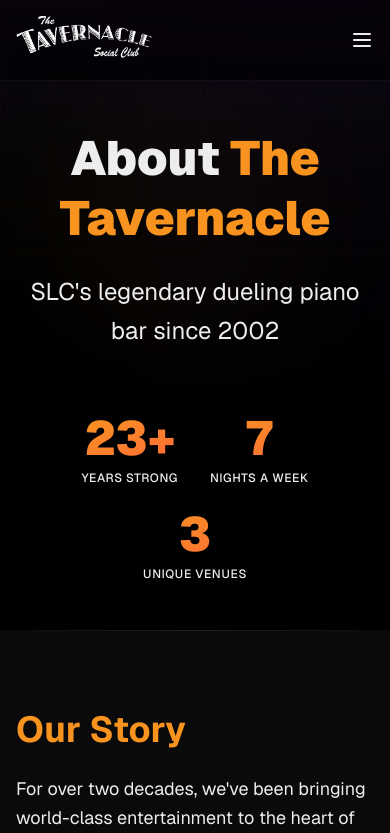
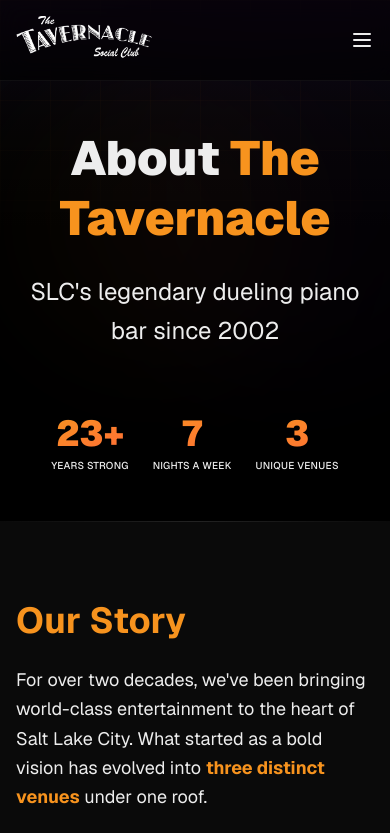
Before and after one commit to tavernacle/tavernacle.com, a Next.js app: page /about in a window 390 px wide. Shown: the top 833 px of the page. Built offline with nearby package versions, Linux system fonts and the light colour scheme.

Commit message:
even smaller mobile for stats

```diff
--- a/app/about/page.tsx
+++ b/app/about/page.tsx
@@ -67,12 +67,12 @@
           </div>
 
           {/* Quick Stats - Integrated Design */}
-          <div className="flex flex-wrap items-center justify-center gap-x-8 sm:gap-x-12 gap-y-6 max-w-4xl mx-auto">
+          <div className="flex flex-wrap items-center justify-center gap-x-6 sm:gap-x-8 md:gap-x-12 gap-y-6 max-w-4xl mx-auto">
             <div className="text-center">
-              <div className="text-5xl sm:text-6xl md:text-7xl font-black text-transparent bg-clip-text bg-gradient-to-br from-[#f7931e] to-[#ff6b35] mb-2">
+              <div className="text-4xl sm:text-5xl md:text-6xl lg:text-7xl font-black text-transparent bg-clip-text bg-gradient-to-br from-[#f7931e] to-[#ff6b35] mb-1 sm:mb-2">
                 23+
               </div>
-              <div className="text-foreground/60 font-medium text-xs sm:text-sm uppercase tracking-wider">
+              <div className="text-foreground/60 font-medium text-[10px] sm:text-xs md:text-sm uppercase tracking-wide">
                 Years Strong
               </div>
             </div>
@@ -80,10 +80,10 @@
             <div className="hidden md:block w-px h-20 bg-gradient-to-b from-transparent via-white/20 to-transparent"></div>
 
             <div className="text-center">
-              <div className="text-5xl sm:text-6xl md:text-7xl font-black text-transparent bg-clip-text bg-gradient-to-br from-[#f7931e] to-[#ff6b35] mb-2">
+              <div className="text-4xl sm:text-5xl md:text-6xl lg:text-7xl font-black text-transparent bg-clip-text bg-gradient-to-br from-[#f7931e] to-[#ff6b35] mb-1 sm:mb-2">
                 7
               </div>
-              <div className="text-foreground/60 font-medium text-xs sm:text-sm uppercase tracking-wider">
+              <div className="text-foreground/60 font-medium text-[10px] sm:text-xs md:text-sm uppercase tracking-wide whitespace-nowrap">
                 Nights a Week
               </div>
             </div>
@@ -91,10 +91,10 @@
             <div className="hidden md:block w-px h-20 bg-gradient-to-b from-transparent via-white/20 to-transparent"></div>
 
             <div className="text-center">
-              <div className="text-5xl sm:text-6xl md:text-7xl font-black text-transparent bg-clip-text bg-gradient-to-br from-[#f7931e] to-[#ff6b35] mb-2">
+              <div className="text-4xl sm:text-5xl md:text-6xl lg:text-7xl font-black text-transparent bg-clip-text bg-gradient-to-br from-[#f7931e] to-[#ff6b35] mb-1 sm:mb-2">
                 3
               </div>
-              <div className="text-foreground/60 font-medium text-xs sm:text-sm uppercase tracking-wider">
+              <div className="text-foreground/60 font-medium text-[10px] sm:text-xs md:text-sm uppercase tracking-wide whitespace-nowrap">
                 Unique Venues
               </div>
             </div>
```
